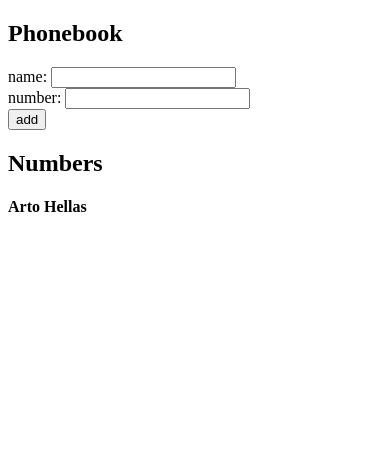
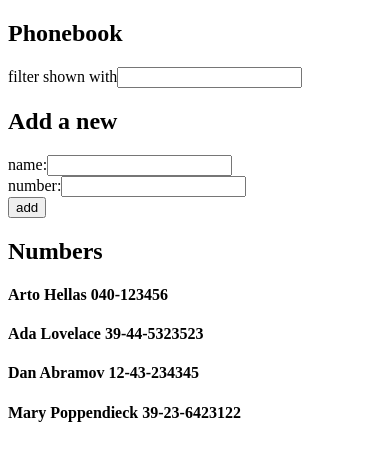
Before and after one commit to Jaclog05/fullStackOpen, a React (Vite) app in the folder part2/the_phonebook/: page / in a window 390 px wide. Shown: the top 460 px of the page. Built offline with nearby package versions, Linux system fonts and the light colour scheme.

Commit message:
The Phonebook, steps 4 & 5

```diff
--- a/part2/the_phonebook/src/App.jsx
+++ b/part2/the_phonebook/src/App.jsx
@@ -1,19 +1,22 @@
 import { useState } from 'react'
+import SearchFilter from './components/SearchFilter'
+import PersonForm from './components/PersonForm'
+import PersonsList from './components/PersonsList'
 
 const App = () => {
   const [persons, setPersons] = useState([
-    { name: 'Arto Hellas', newNumber: '040-123456' }
+    { name: "Arto Hellas", number: "040-123456", id: 1 },
+    { name: "Ada Lovelace", number: "39-44-5323523", id: 2 },
+    { name: "Dan Abramov", number: "12-43-234345", id: 3 },
+    { name: "Mary Poppendieck", number: "39-23-6423122", id: 4 },
   ])
   const [newName, setNewName] = useState('')
   const [newNumber, setNewNumber] = useState('')
+  const [filterName, setFilterName] = useState('')
 
-  const handleNumberChange = (event) => {
-    setNewNumber(event.target.value)
-  }
-
-  const handleChange = (event) => {
-    setNewName(event.target.value)
-  }
+  const handleNameChange = (event) => setNewName(event.target.value)
+  const handleNumberChange = (event) => setNewNumber(event.target.value)
+  const handleFilterChange = (event) => setFilterName(event.target.value)
 
   const handleSubmit = (event) => {
     event.preventDefault()
@@ -23,34 +26,38 @@ const App = () => {
     if(isPersonAlreadyAdded) return alert(`${newName} is already added to phonebook`);
 
     const personObject = {
+      id: persons.length + 1,
       name: newName,
       number: newNumber
     }
     setPersons(persons.concat(personObject))
-    setNewName('')
-    setNewNumber('')
+    setNewName("")
+    setNewNumber("")
   }
+
+  const filteredPersons = filterName
+    ? persons.filter((person) =>
+        person.name.toLowerCase().includes(filterName.toLowerCase())
+      )
+    : persons;
 
   return (
     <div>
       <h2>Phonebook</h2>
-      <form onSubmit={handleSubmit}>
-        <div>
-          name: <input value={newName} onChange={handleChange}/>
-        </div>
-        <div>
-          number: <input value={newNumber} onChange={handleNumberChange}/>
-        </div>
-        <div>
-          <button type="submit">add</button>
-        </div>
-      </form>
-      <h2>Numbers</h2>
-      {persons.map((person) => (
-        <div>
-          <h4>{person.name} {person.number}</h4>
-        </div>
-      ))}
+      <SearchFilter
+        filterName={filterName}
+        handleFilterChange={handleFilterChange}
+      />
+      <PersonForm
+        newName={newName}
+        newNumber={newNumber}
+        onSubmit={handleSubmit}
+        onNameChange={handleNameChange}
+        onNumberChange={handleNumberChange}
+      />
+      <PersonsList
+        filteredPersons={filteredPersons}
+      />
     </div>
   )
 }
--- /dev/null
+++ b/part2/the_phonebook/src/components/Person.jsx
@@ -0,0 +1,7 @@
+function Person({name, number}) {
+  return (
+    <h4>{name} {number}</h4>
+  )
+}
+
+export default Person
--- /dev/null
+++ b/part2/the_phonebook/src/components/PersonForm.jsx
@@ -0,0 +1,22 @@
+function PersonForm({ newName, newNumber, onSubmit, onNameChange, onNumberChange }) {
+  return (
+    <div>
+      <h2>Add a new</h2>
+      <form onSubmit={onSubmit}>
+        <div>
+          name:
+          <input value={newName} onChange={onNameChange} />
+        </div>
+        <div>
+          number:
+          <input value={newNumber} onChange={onNumberChange} />
+        </div>
+        <div>
+          <button type="submit">add</button>
+        </div>
+      </form>
+    </div>
+  );
+}
+
+export default PersonForm;
--- /dev/null
+++ b/part2/the_phonebook/src/components/PersonsList.jsx
@@ -0,0 +1,18 @@
+import Person from "./Person";
+
+function PersonsList({ filteredPersons }) {
+  return (
+    <>
+      <h2>Numbers</h2>
+      {filteredPersons.map((person) => (
+        <Person
+          key={person.id}
+          name={person.name}
+          number={person.number}
+        />
+      ))}
+    </>
+  );
+}
+
+export default PersonsList;
--- /dev/null
+++ b/part2/the_phonebook/src/components/SearchFilter.jsx
@@ -0,0 +1,15 @@
+import React from 'react'
+
+function SearchFilter({filterName, handleFilterChange}) {
+  return (
+    <>
+      filter shown with
+      <input
+        value={filterName}
+        onChange={handleFilterChange}
+      />
+    </>
+  )
+}
+
+export default SearchFilter
```
